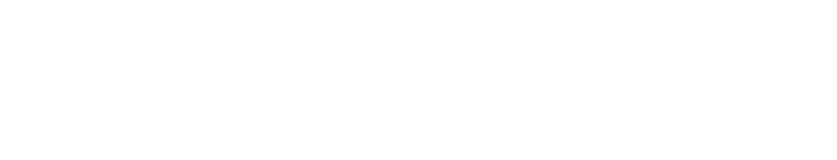
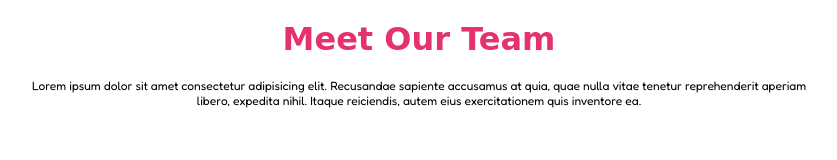
Before and after one commit to FedericoMorrillo/html-css-float-cards, a plain HTML site: page index.html in a window 1280 px wide. Shown: the whole page, without its empty margins (221-1058 px from the left). Drawn offline with Linux system fonts and the light colour scheme; a web font is replaced by a local one.

Commit message:
feat: inserimento header

```diff
--- a/css/style.css
+++ b/css/style.css
@@ -4,6 +4,7 @@
     padding: 0px;
     box-sizing: border-box;
 }
+
 /*reset*/
 
 /*font*/
@@ -16,7 +17,27 @@ h6 {
     font-family: 'Croissant One', cursive;
 }
 
-body{
+h1 {
+    color: #e53170;
+}
+
+body {
     font-family: 'Fredoka', sans-serif;
 }
+
 /*font*/
+
+/*header*/
+.intestazione {
+    text-align: center;
+    padding-top: 20px;
+    max-width: 800px;
+    margin: 0px auto;
+}
+
+.intestazione :nth-last-child(1) {
+    padding-top: 20px;
+    font-size: 12px;
+}
+
+/*header*/
--- a/index.html
+++ b/index.html
@@ -4,12 +4,12 @@
 <head>
     <!--font croissant one-->
     <link rel="preconnect" href="https://fonts.googleapis.com%22%3E/
-    <link rel="preconnect" href="https://fonts.gstatic.com/" crossorigin>
+    <link rel=" preconnect" href="https://fonts.gstatic.com/" crossorigin>
     <link href="https://fonts.googleapis.com/css2?family=Croissant+One&family=Roboto&display=swap" rel="stylesheet">
     <!--/font croissant one-->
     <!--font  fredoka-->
     <link rel="preconnect" href="https://fonts.googleapis.com%22%3E/
-    <link rel="preconnect" href="https://fonts.gstatic.com/" crossorigin>
+    <link rel=" preconnect" href="https://fonts.gstatic.com/" crossorigin>
     <link href="https://fonts.googleapis.com/css2?family=Fredoka&display=swap" rel="stylesheet">
     <!--/font fredoka-->
     <meta charset="UTF-8">
@@ -20,6 +20,17 @@
 
 <body>
 
+    <header>
+        <div class="intestazione">
+            <h1>Meet Our Team</h1>
+            <p>Lorem ipsum dolor sit amet consectetur adipisicing elit. Recusandae sapiente accusamus at quia, quae
+                nulla vitae tenetur reprehenderit aperiam libero, expedita nihil. Itaque reiciendis, autem eius
+                exercitationem quis inventore ea.</p>
+        </div>
+
+    </header>
+
+
 </body>
 
 </html>
```
